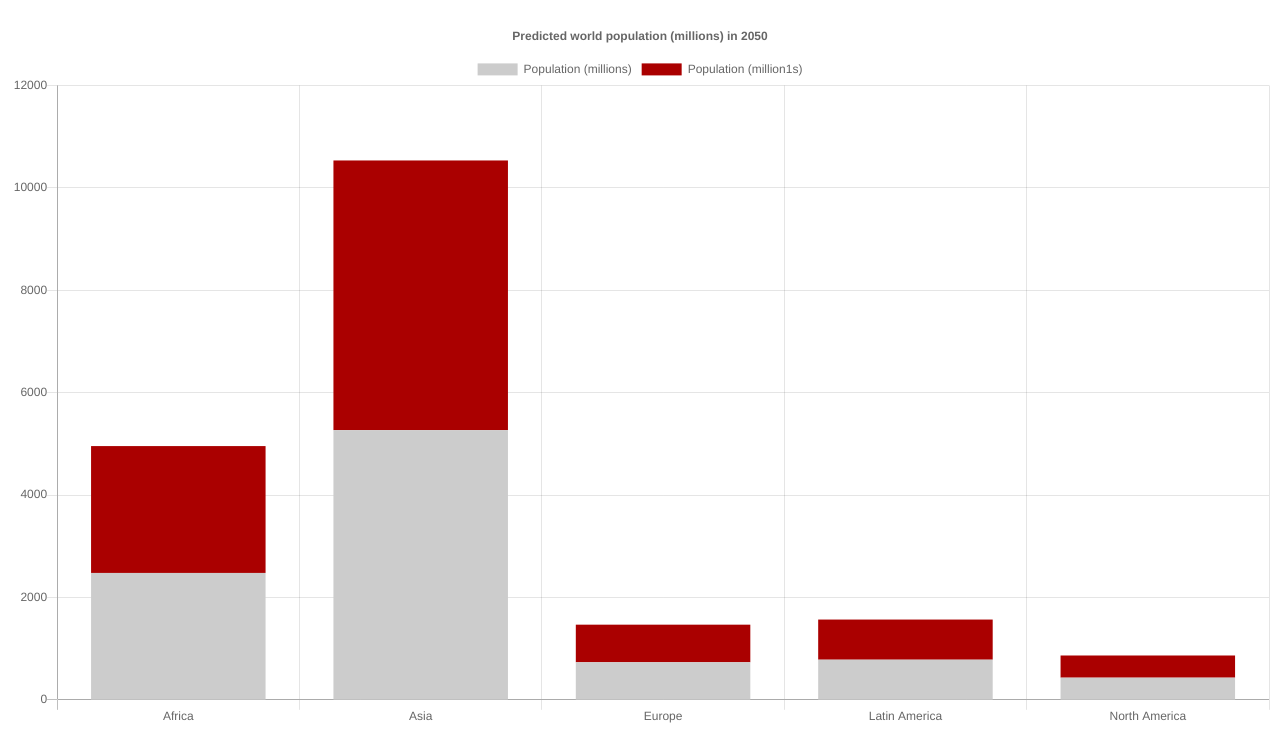
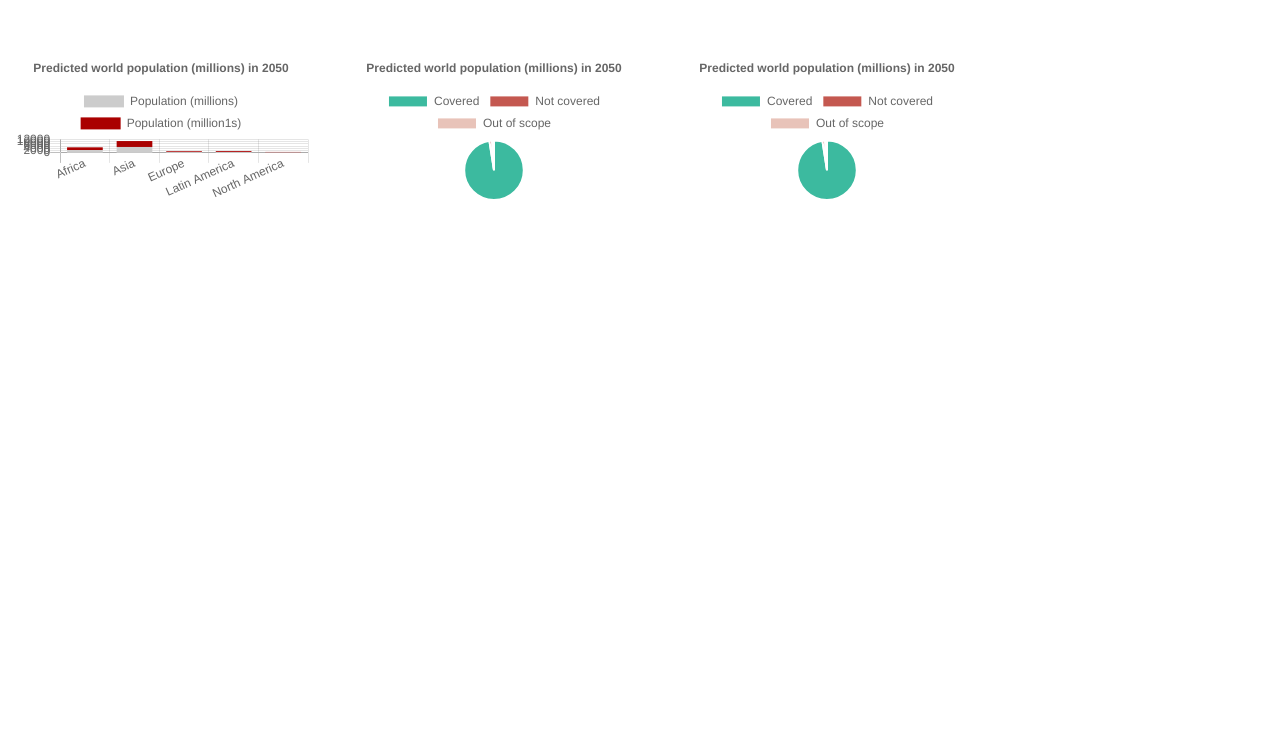
Before and after one commit to oscarcenteno/test-coverage-chartjs, a website: page index.html in a window 1280 px wide. Shown: the part 61-800 px from the top of the page. Drawn offline with nearby package versions, Linux system fonts and the light colour scheme.

Commit message:
3 charts

```diff
--- a/index.html
+++ b/index.html
@@ -12,7 +12,14 @@
 <body>
   <h1>Stacked bar chart</h1>
 
-  <canvas id="doughnut-chart" width="800" height="450"></canvas>
+  <table>
+    <tr>
+      <td><canvas id="doughnut-chart"></canvas></td>
+      <td style="padding:30px"><canvas id="pie-chart2"></canvas></td>
+      <td><canvas id="pie-chart"></canvas></td>
+    </tr>
+  </table>
+
 
   <script>
     new Chart(document.getElementById("doughnut-chart"), {
@@ -50,6 +57,31 @@
     });
   </script>
 
+
+
+  <script>
+    var options = {
+      type: 'pie',
+      data: {
+        labels: ["Covered", "Not covered", "Out of scope"],
+        datasets: [{
+          label: "Population (millions)",
+          backgroundColor: ["#3cba9f", "#c45850", "#e8c3b9"],
+          data: [830, 12, 9]
+        }]
+      },
+      options: {
+        title: {
+          display: true,
+          text: 'Predicted world population (millions) in 2050'
+        }
+      }
+    };
+
+    new Chart(document.getElementById("pie-chart"), options);
+    new Chart(document.getElementById("pie-chart2"), options);</script>
+
+
 </body>
 
 </html>
```
